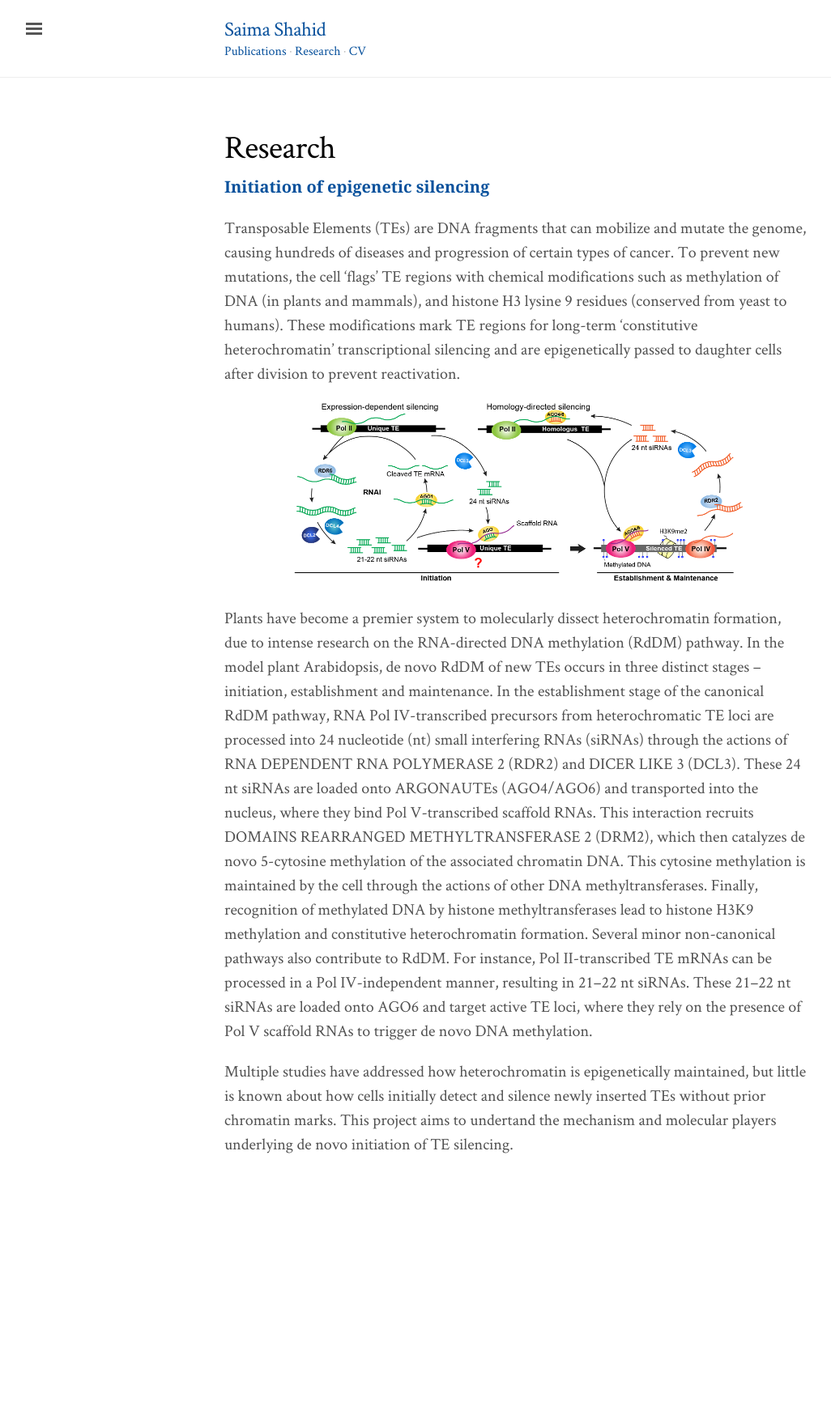
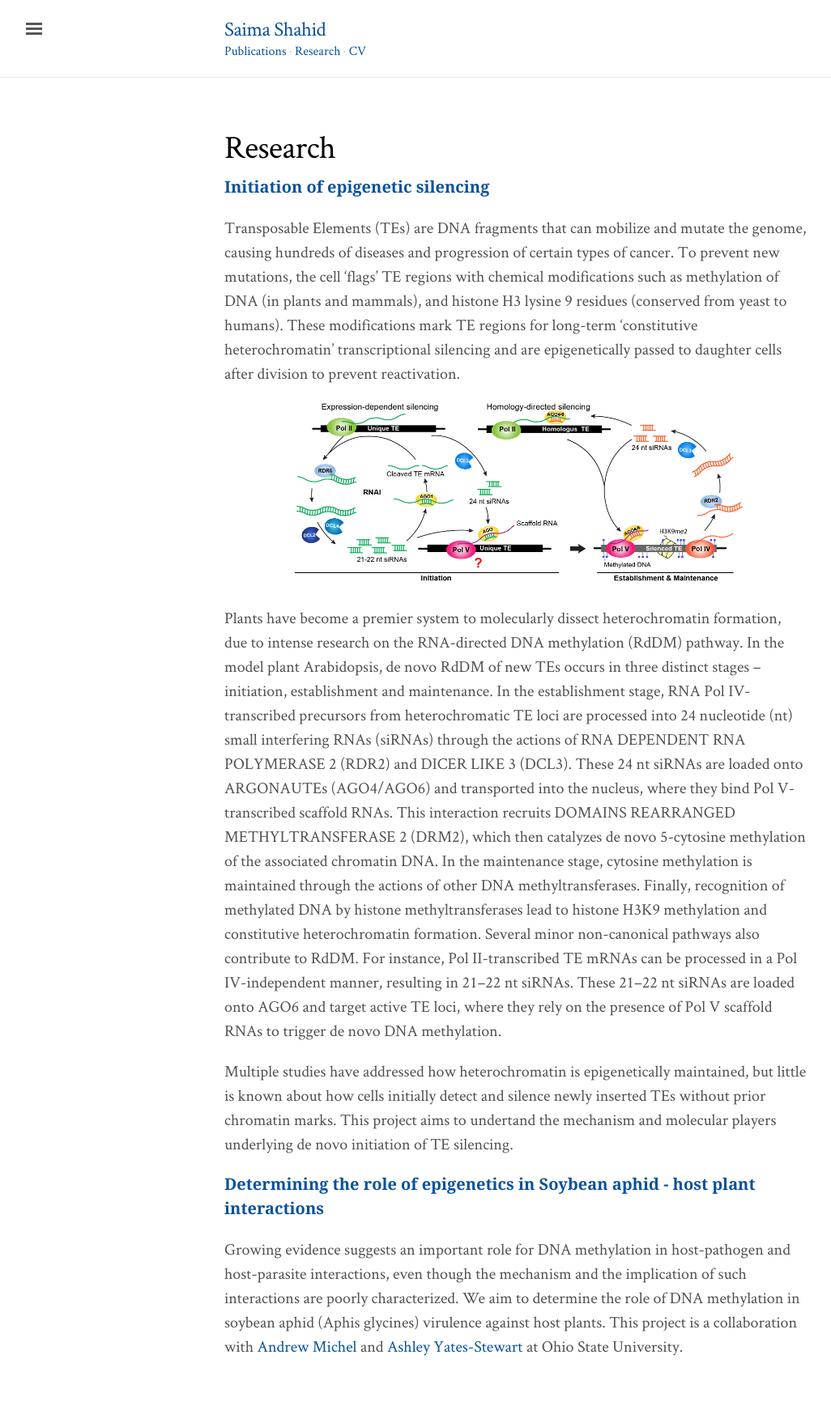
Before and after one commit to shahsam/saimashahid.github.io, a Jekyll site: the page built from research.md, in a window 1280 px wide. Shown: the whole page at 81% size, without its empty margins (3-1029 px from the left). Built offline with Jekyll 4.4.1, drawn with Linux system fonts in a browser that asks for light colours; nearby versions of some CDN libraries; some web fonts are replaced; before the commit the page ends 1508 px from its top, so only the background shows below that.

Commit message:
Update research.md

```diff
--- a/research.md
+++ b/research.md
@@ -13,6 +13,10 @@ Transposable Elements (TEs) are DNA fragments that can mobilize and mutate the g
         </div>
     </div>
 </div>
-Plants have become a premier system to molecularly dissect heterochromatin formation, due to intense research on the RNA-directed DNA methylation (RdDM) pathway. In the model plant Arabidopsis, de novo RdDM of new TEs occurs in three distinct stages – initiation, establishment and maintenance. In the establishment stage of the canonical RdDM pathway, RNA Pol IV-transcribed precursors from heterochromatic TE loci are processed into 24 nucleotide (nt) small interfering RNAs (siRNAs) through the actions of RNA DEPENDENT RNA POLYMERASE 2 (RDR2) and DICER LIKE 3 (DCL3). These 24 nt siRNAs are loaded onto ARGONAUTEs (AGO4/AGO6) and transported into the nucleus, where they bind Pol V-transcribed scaffold RNAs. This interaction recruits DOMAINS REARRANGED METHYLTRANSFERASE 2 (DRM2), which then catalyzes de novo 5-cytosine methylation of the associated chromatin DNA. This cytosine methylation is maintained by the cell through the actions of other DNA methyltransferases. Finally, recognition of methylated DNA by histone methyltransferases lead to histone H3K9 methylation and constitutive heterochromatin formation. Several minor non-canonical pathways also contribute to RdDM. For instance, Pol II-transcribed TE mRNAs can be processed in a Pol IV-independent manner, resulting in 21–22 nt siRNAs. These 21–22 nt siRNAs are loaded onto AGO6 and target active TE loci, where they rely on the presence of Pol V scaffold RNAs to trigger de novo DNA methylation.
+Plants have become a premier system to molecularly dissect heterochromatin formation, due to intense research on the RNA-directed DNA methylation (RdDM) pathway. In the model plant Arabidopsis, de novo RdDM of new TEs occurs in three distinct stages – initiation, establishment and maintenance. In the establishment stage, RNA Pol IV-transcribed precursors from heterochromatic TE loci are processed into 24 nucleotide (nt) small interfering RNAs (siRNAs) through the actions of RNA DEPENDENT RNA POLYMERASE 2 (RDR2) and DICER LIKE 3 (DCL3). These 24 nt siRNAs are loaded onto ARGONAUTEs (AGO4/AGO6) and transported into the nucleus, where they bind Pol V-transcribed scaffold RNAs. This interaction recruits DOMAINS REARRANGED METHYLTRANSFERASE 2 (DRM2), which then catalyzes de novo 5-cytosine methylation of the associated chromatin DNA. In the maintenance stage, cytosine methylation is maintained through the actions of other DNA methyltransferases. Finally, recognition of methylated DNA by histone methyltransferases lead to histone H3K9 methylation and constitutive heterochromatin formation. Several minor non-canonical pathways also contribute to RdDM. For instance, Pol II-transcribed TE mRNAs can be processed in a Pol IV-independent manner, resulting in 21–22 nt siRNAs. These 21–22 nt siRNAs are loaded onto AGO6 and target active TE loci, where they rely on the presence of Pol V scaffold RNAs to trigger de novo DNA methylation.
 
 Multiple studies have addressed how heterochromatin is epigenetically maintained, but little is known about how cells initially detect and silence newly inserted TEs without prior chromatin marks. This project aims to undertand the mechanism and molecular players underlying de novo initiation of TE silencing.
+
+**Determining the role of epigenetics in Soybean aphid - host plant interactions**
+
+Growing evidence suggests an important role for DNA methylation in host-pathogen and host-parasite interactions, even though the mechanism and the implication of such interactions are poorly characterized. We aim to determine the role of DNA methylation in soybean aphid (Aphis glycines) virulence against host plants. This project is a collaboration with [Andrew Michel](https://entomology.osu.edu/our-people/andrew-michel) and [Ashley Yates-Stewart](https://entomology.osu.edu/our-people/ashley-yates-stewart) at Ohio State University.
```
